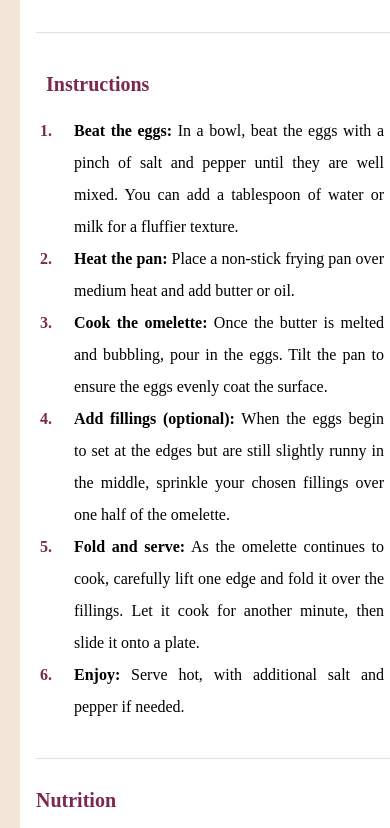
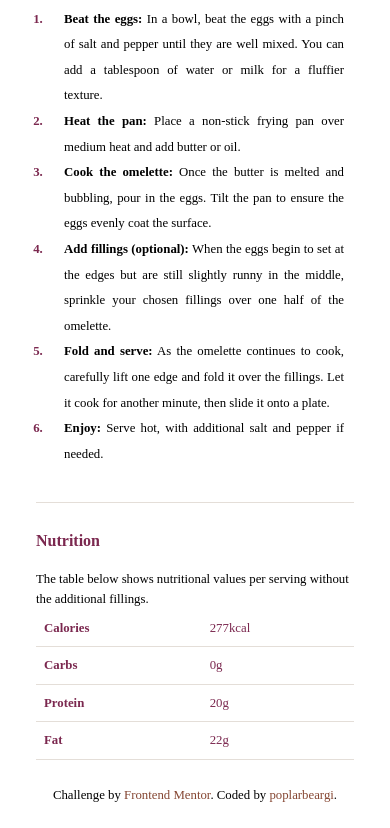
Before and after one commit to poplarbeargi/recipe-page, a plain HTML site: page index.html in a window 390 px wide. Shown: the part 833-1661 px from the top of the page. Drawn offline with Linux system fonts and the light colour scheme.

Commit message:
Update styles.css

```diff
--- a/styles.css
+++ b/styles.css
@@ -21,6 +21,7 @@ body {
 	font-family: "Outfit", "Young Serif", "sans-serif";
 	background-color: var(--Stone100);
 	line-height: 1.6;
+    overflow-x: hidden;
 }
 
 ul, ol {
@@ -64,7 +65,7 @@ h2 {
 
 .intro img {
 	display: block;
-	width: 100%;
+	max-width: 100%;
 	height: auto;
 	margin-bottom: 25px;
 }
@@ -121,9 +122,13 @@ th, td {
 
 @media (max-width: 768px) {
     .container {
-        padding: 20px;
+        margin: 0 auto;
+        width: 100%;
     }
-
+    .intro img {
+        max-width: 100%;
+        height: auto;
+    }
     .intro h1 {
         font-size: 1.5rem;
     }
@@ -132,29 +137,71 @@ th, td {
         padding: 15px;
     }
 
-    ul, ol {
-        padding-left: 15px;
-    }
-
     h2, h3 {
         font-size: 1.25rem;
     }
+
+    ul, ol {
+        padding-left: 0px;
+    }
+
+    table {
+        width: 100%;
+    }
+
+}
+
+footer {
+    text-align: center;
+    text-decoration: none;
+    margin: 2px;
+    font-size: 0.8rem;
+}
+
+footer a {
+    text-decoration: none;
+    transition: color 0.3s, font-size 0.3s;
+    font-size: 0.8rem;
+}
+
+footer a:hover {
+    font-size: 1rem;
+}
+
+footer a:visited {
+    color: var(--Rose800);
+}
+
+footer a:link {
+    color: var(--Brown800);
 }
 
 
 @media (max-width: 480px) {
     .container {
-        padding: 15px;
-        margin: 20px;
+        margin: 0 auto;
+        width: 100%;
     }
 
     .intro h1 {
         font-size: 1.2rem;
     }
 
+    h2 {
+        font-size: 1rem;
+    }
+
+    h3 {
+        font-size: 0.9rem;
+    }
+
+    p, li, tr {
+        font-size: 0.8rem;
+    }
+
     .intro img {
-        width: 100%;
-        margin-bottom: 15px;
+        max-width: 100%;
+        height: auto;
     }
 
     .preparation, .ingredients, .instructions {
@@ -162,26 +209,10 @@ th, td {
     }
 
     ul, ol {
-        padding-left: 10px;
+        padding-left: 0px;
+    }
+
+    table {
+        width: 100%;
     }
 }
-
-
-@media (min-width: 1440px) {
-    .container {
-        max-width: 1200px;
-        padding: 40px;
-    }
-
-    .intro h1 {
-        font-size: 2.5rem;
-    }
-
-    .preparation, .ingredients, .instructions {
-        padding: 30px;
-    }
-
-    h2, h3 {
-        font-size: 1.75rem;
-    }
-}
```
